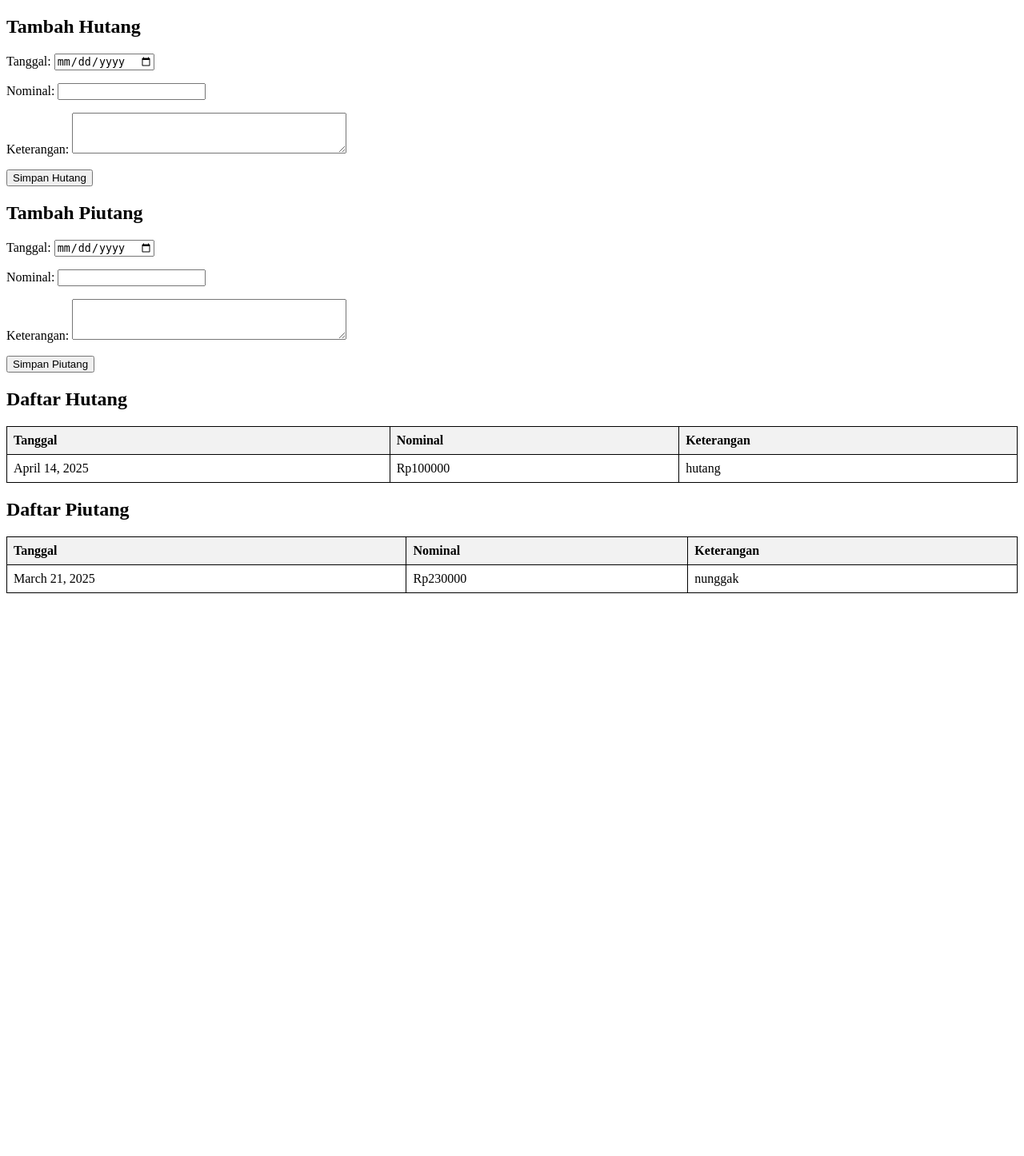
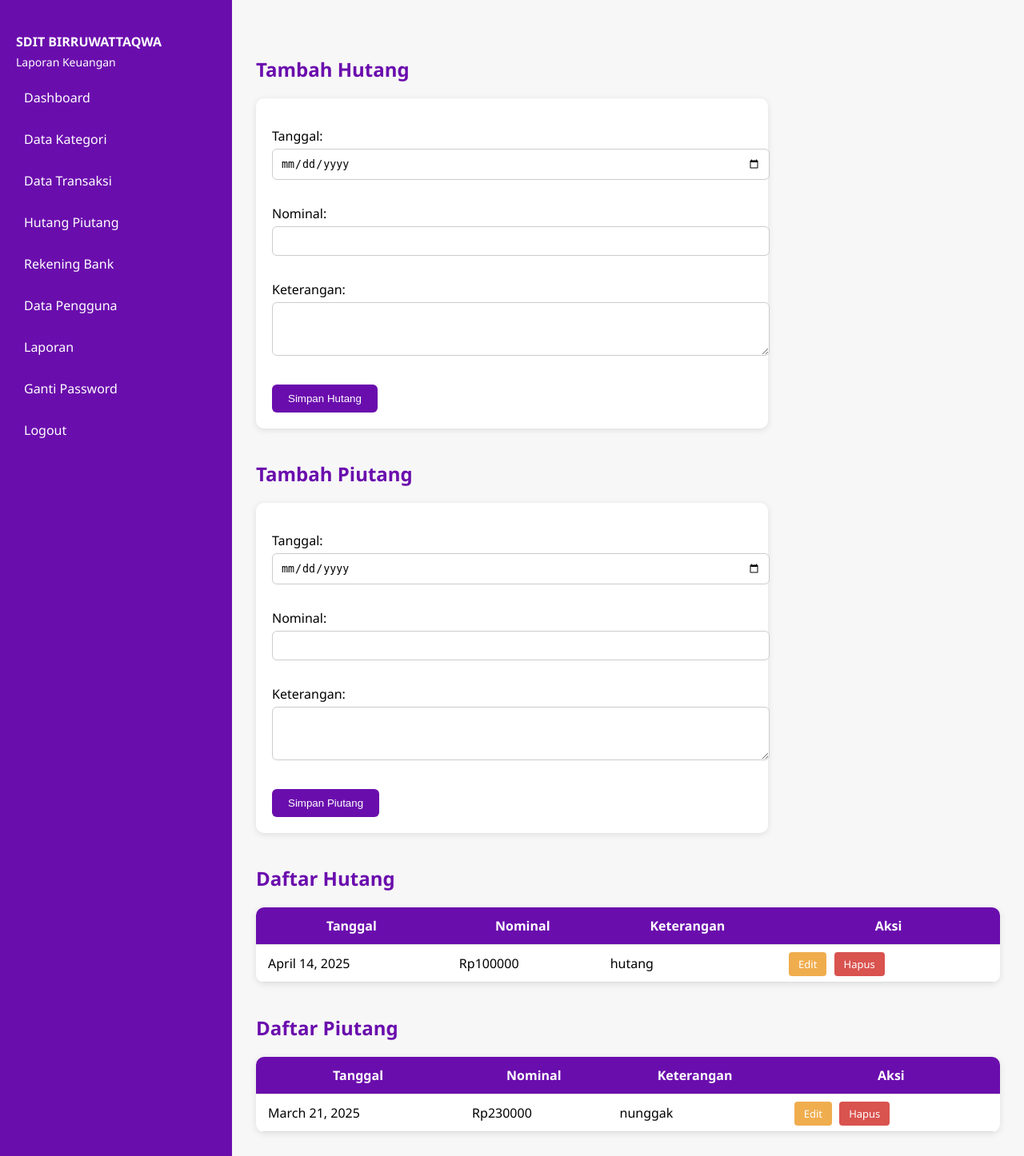
Before and after one commit to ANJAYWUKWUK/project-burhan, a Django app: page /hutang-piutang/ in a window 1280 px wide. Shown: the whole page at 80% size. Before the commit the page ends 742 px from the top, so only its background shows below. Run offline with Django 5.2, Linux system fonts and the light colour scheme; data comes from the database, SQL or seed files in the repository; both versions use the stored data as it was after the commit.

Commit message:
Pesan commit yang menjelaskan perubahan

```diff
--- a/keuangan/models.py
+++ b/keuangan/models.py
@@ -68,3 +68,17 @@ class User(models.Model):
 
     def __str__(self):
         return self.username
+
+class HutangPiutang(models.Model):
+    TipeChoices = [
+        ('hutang', 'Hutang'),
+        ('piutang', 'Piutang'),
+    ]
+
+    tanggal = models.DateField()
+    nominal = models.IntegerField()
+    keterangan = models.TextField()
+    tipe = models.CharField(max_length=10, choices=TipeChoices)
+
+    def __str__(self):
+        return f"{self.tipe.title()} - {self.nominal}"
--- a/keuangan/templates/keuangan/hutang_piutang.html
+++ b/keuangan/templates/keuangan/hutang_piutang.html
@@ -1,3 +1,4 @@
+{% load static %}
 <!DOCTYPE html>
 <html lang="id">
 <head>
@@ -5,23 +6,156 @@
     <meta name="viewport" content="width=device-width, initial-scale=1.0">
     <title>Hutang & Piutang</title>
     <style>
+        body {
+            display: flex;
+            margin: 0;
+            font-family: 'Segoe UI', sans-serif;
+            background-color: #f7f7f7;
+        }
+
+        .sidebar {
+            width: 250px;
+            background: #6a0dad;
+            color: white;
+            min-height: 100vh;
+            padding: 20px;
+        }
+
+        .sidebar h4 {
+            margin-bottom: 0;
+        }
+
+        .sidebar p {
+            margin-top: 5px;
+            font-size: 14px;
+        }
+
+        .sidebar a {
+            color: white;
+            text-decoration: none;
+            display: block;
+            padding: 10px;
+            border-radius: 5px;
+            margin-top: 10px;
+        }
+
+        .sidebar a:hover {
+            background: #1A252F;
+        }
+
+        .main-content {
+            flex-grow: 1;
+            padding: 30px;
+        }
+
+        h2 {
+            color: #6a0dad;
+            margin-top: 40px;
+        }
+
+        form {
+            background-color: #fff;
+            padding: 20px;
+            margin-top: 10px;
+            border-radius: 10px;
+            box-shadow: 0 2px 8px rgba(0, 0, 0, 0.1);
+            max-width: 600px;
+        }
+
+        form input[type="text"],
+        form input[type="number"],
+        form input[type="date"],
+        form textarea,
+        form select {
+            width: 100%;
+            padding: 10px;
+            margin-top: 5px;
+            margin-bottom: 15px;
+            border: 1px solid #ccc;
+            border-radius: 6px;
+        }
+
+        button {
+            background-color: #6a0dad;
+            color: white;
+            border: none;
+            padding: 10px 20px;
+            border-radius: 6px;
+            cursor: pointer;
+            transition: background-color 0.3s;
+        }
+
+        button:hover {
+            background-color: #4e0786;
+        }
+
         table {
             width: 100%;
             border-collapse: collapse;
             margin-top: 20px;
+            background-color: #fff;
+            box-shadow: 0 2px 8px rgba(0, 0, 0, 0.1);
+            border-radius: 10px;
+            overflow: hidden;
         }
+
         th, td {
-            border: 1px solid black;
-            padding: 8px;
-            text-align: left;
+            padding: 12px 15px;
+            border-bottom: 1px solid #ddd;
         }
+
         th {
-            background-color: #f2f2f2;
+            background-color: #6a0dad;
+            color: white;
+        }
+
+        tr:hover {
+            background-color: #f1f1f1;
+        }
+
+        .aksi a {
+            margin-right: 5px;
+            text-decoration: none;
+            padding: 6px 12px;
+            border-radius: 4px;
+            color: white;
+            font-size: 13px;
+        }
+
+        .btn-warning {
+            background-color: #f0ad4e;
+        }
+
+        .btn-danger {
+            background-color: #d9534f;
+        }
+
+        td[colspan="4"] {
+            text-align: center;
+            font-style: italic;
+            color: gray;
         }
     </style>
 </head>
 <body>
 
+    <!-- Sidebar -->
+    <div class="sidebar">
+        <h4>SDIT BIRRUWATTAQWA</h4>
+        <p>Laporan Keuangan</p>
+        <a href="#">Dashboard</a>
+        <a href="{% url 'kategori_list' %}">Data Kategori</a>
+        <a href="{% url 'daftar_transaksi' %}">Data Transaksi</a>
+        <a href="{% url 'hutang_piutang' %}">Hutang Piutang</a>
+        <a href="{% url 'rekening_bank' %}">Rekening Bank</a>
+        <a href="#">Data Pengguna</a>
+        <a href="#">Laporan</a>
+        <a href="#">Ganti Password</a>
+        <a href="#">Logout</a>
+    </div>
+
+    <!-- Main Content -->
+    <div class="main-content">
         <h2>Tambah Hutang</h2>
         <form method="POST">
             {% csrf_token %}
@@ -44,16 +178,21 @@
                 <th>Tanggal</th>
                 <th>Nominal</th>
                 <th>Keterangan</th>
+                <th>Aksi</th>
             </tr>
             {% for hutang in hutang_list %}
             <tr>
                 <td>{{ hutang.tanggal }}</td>
                 <td>Rp{{ hutang.nominal }}</td>
                 <td>{{ hutang.keterangan }}</td>
+                <td class="aksi">
+                    <a href="{% url 'edit_hutang' hutang.id %}" class="btn-warning">Edit</a>
+                    <a href="{% url 'hapus_hutang' hutang.id %}" class="btn-danger" onclick="return confirm('Yakin ingin menghapus hutang ini?');">Hapus</a>
+                </td>
             </tr>
             {% empty %}
             <tr>
-            <td colspan="3">Belum ada data hutang.</td>
+                <td colspan="4">Belum ada data hutang.</td>
             </tr>
             {% endfor %}
         </table>
@@ -64,19 +203,25 @@
                 <th>Tanggal</th>
                 <th>Nominal</th>
                 <th>Keterangan</th>
+                <th>Aksi</th>
             </tr>
             {% for piutang in piutang_list %}
             <tr>
                 <td>{{ piutang.tanggal }}</td>
                 <td>Rp{{ piutang.nominal }}</td>
                 <td>{{ piutang.keterangan }}</td>
+                <td class="aksi">
+                    <a href="{% url 'edit_piutang' piutang.id %}" class="btn-warning">Edit</a>
+                    <a href="{% url 'hapus_piutang' piutang.id %}" class="btn-danger" onclick="return confirm('Yakin ingin menghapus piutang ini?');">Hapus</a>
+                </td>
             </tr>
             {% empty %}
             <tr>
-            <td colspan="3">Belum ada data piutang.</td>
+                <td colspan="4">Belum ada data piutang.</td>
             </tr>
             {% endfor %}
         </table>
+    </div>
 
 </body>
 </html>
--- a/keuangan/urls.py
+++ b/keuangan/urls.py
@@ -18,7 +18,11 @@ urlpatterns = [
     path('kategori/edit/<int:pk>/', views.edit_kategori, name='edit_kategori'),
     path('kategori/hapus/<int:pk>/', views.hapus_kategori, name='hapus_kategori'),
     path('hutang-piutang/', views.hutang_piutang, name='hutang_piutang'),
-    path('login/', views.login_view, name='login'),
+    path('edit-hutang/<int:id>/', views.edit_hutang, name='edit_hutang'),
+    path('hapus-hutang/<int:id>/', views.hapus_hutang, name='hapus_hutang'),
+    path('edit-piutang/<int:id>/', views.edit_piutang, name='edit_piutang'),
+    path('hapus-piutang/<int:id>/', views.hapus_piutang, name='hapus_piutang'),
+
 ]
 if settings.DEBUG:
     urlpatterns += static(settings.MEDIA_URL, document_root=settings.MEDIA_ROOT)
--- a/keuangan/views.py
+++ b/keuangan/views.py
@@ -1,15 +1,17 @@
 from django.db import models
 from django.shortcuts import render, redirect, get_object_or_404
 from django.contrib.auth.decorators import login_required
-from .models import Bank, Transaksi, Hutang, Piutang, Kategori
-from .forms import TransaksiForm, HutangForm, PiutangForm, BankForm, KategoriForm
+from .models import Bank, Transaksi, Hutang, Piutang, Kategori, HutangPiutang
+from .forms import TransaksiForm, HutangForm, PiutangForm, BankForm, KategoriForm, HutangPiutangForm
 from django.contrib.auth import authenticate, login
 from django.contrib.auth.forms import AuthenticationForm
 from django.contrib.auth import logout
+from django.contrib import messages
 from .forms import KategoriForm, BankForm
 from django.db.models import Sum
 from django.utils import timezone
 import json
+from .forms import HutangPiutangForm
 
 @login_required
 def dashboard(request):
@@ -187,3 +189,50 @@ def hutang_piutang(request):
         'hutang_form': HutangForm(),  # Tambahkan form ke context
         'piutang_form': PiutangForm(),  # Tambahkan form ke context
     })
+
+
+# Edit Hutang
+def edit_hutang(request, id):
+    hutang = get_object_or_404(HutangPiutang, id=id, tipe='hutang')  # pastikan ID ini memang hutang
+    if request.method == 'POST':
+        form = HutangPiutangForm(request.POST, instance=hutang)
+        if form.is_valid():
+            form.save()
+            messages.success(request, 'Data hutang berhasil diperbarui.')
+            return redirect('hutang_piutang')
+    else:
+        form = HutangPiutangForm(instance=hutang)
+    return render(request, 'keuangan/edit_hutang_piutang.html', {
+        'form': form,
+        'judul': 'Edit Hutang'
+    })
+
+# Edit Piutang
+def edit_piutang(request, id):
+    piutang = get_object_or_404(HutangPiutang, id=id, tipe='piutang')
+    if request.method == 'POST':
+        form = HutangPiutangForm(request.POST, instance=piutang)
+        if form.is_valid():
+            form.save()
+            messages.success(request, 'Data piutang berhasil diperbarui.')
+            return redirect('hutang_piutang')
+    else:
+        form = HutangPiutangForm(instance=piutang)
+    return render(request, 'keuangan/edit_hutang_piutang.html', {
+        'form': form,
+        'judul': 'Edit Piutang'
+    })
+
+# Hapus Hutang
+def hapus_hutang(request, id):
+    hutang = get_object_or_404(HutangPiutang, id=id, tipe='hutang')
+    hutang.delete()
+    messages.success(request, 'Data hutang berhasil dihapus.')
+    return redirect('hutang_piutang')
+
+# Hapus Piutang
+def hapus_piutang(request, id):
+    piutang = get_object_or_404(HutangPiutang, id=id, tipe='piutang')
+    piutang.delete()
+    messages.success(request, 'Data piutang berhasil dihapus.')
+    return redirect('hutang_piutang')
```
Also changed, not shown: keuangan/templates/keuangan/edit_hutang_piutang.html (added, +18 -0 lines), db.sqlite3, keuangan/migrations/0004_hutangpiutang.py (added). Lines whose indentation alone changed are shown as unchanged.
